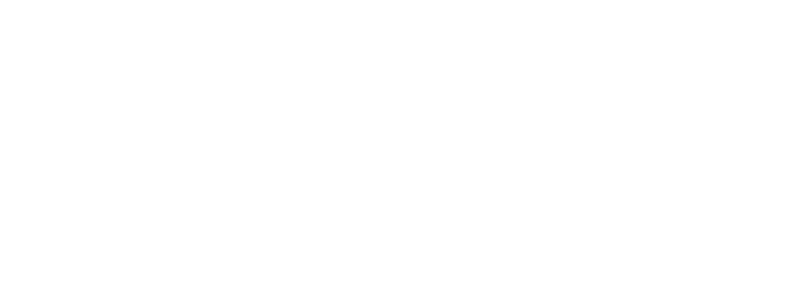
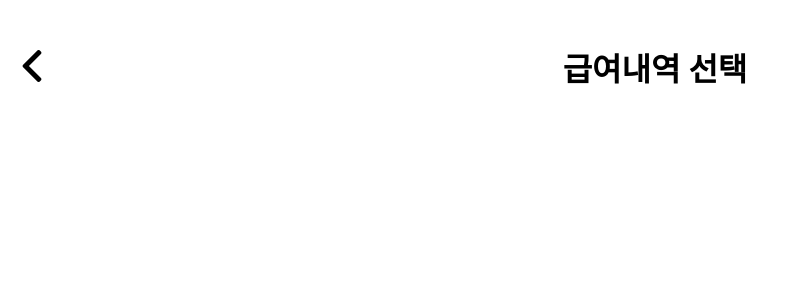
Before and after one commit to pika-two/pika-two-FE, a React (Vite) app: page /incomeList in a window 1280 px wide. Before the commit this address had no page. Shown: the top 300 px of the page, without its empty margins (0-786 px from the left). Built offline with nearby package versions, Linux system fonts and the light colour scheme.

Commit message:
[ADD] IncomeListPage 추가
[ADD] IncomeListPage 추가

```diff
--- a/src/App.jsx
+++ b/src/App.jsx
@@ -4,6 +4,7 @@ import IntroPage from './pages/IntroPage';
 import RegisterPage from './pages/RegisterPage';
 import AccountListPage from './pages/AccountListPage';
 import { GlobalPortal } from './GlobalPortal';
+import IncomeListPage from './pages/IncomeListPage';
 function App() {
   return (
   <GlobalPortal.Provider>
@@ -12,6 +13,7 @@ function App() {
       <Route path="/" element={<IntroPage/>}></Route>
       <Route path="/registerPage" element={<RegisterPage/>}></Route>
       <Route path="/accountList" element= {<AccountListPage/>}></Route>
+      <Route path="/incomeList" element={<IncomeListPage/>}></Route>
     </Routes>
   </Layout>
 
--- /dev/null
+++ b/src/pages/IncomeListPage.jsx
@@ -0,0 +1,12 @@
+import React from 'react'
+import BackIcon from '../components/ui/icon/BackIcon'
+import { useInternalRouter } from "./routing";
+import LeftOnlyHeader from '../components/Composition/LeftOnlyHeader'
+export default function () {
+   const {goBack} = useInternalRouter();
+  return (
+    <div>
+        <LeftOnlyHeader left={<BackIcon onClick={()=>{goBack()}}/>} title="급여내역 선택"/>
+    </div>
+  )
+}
```
